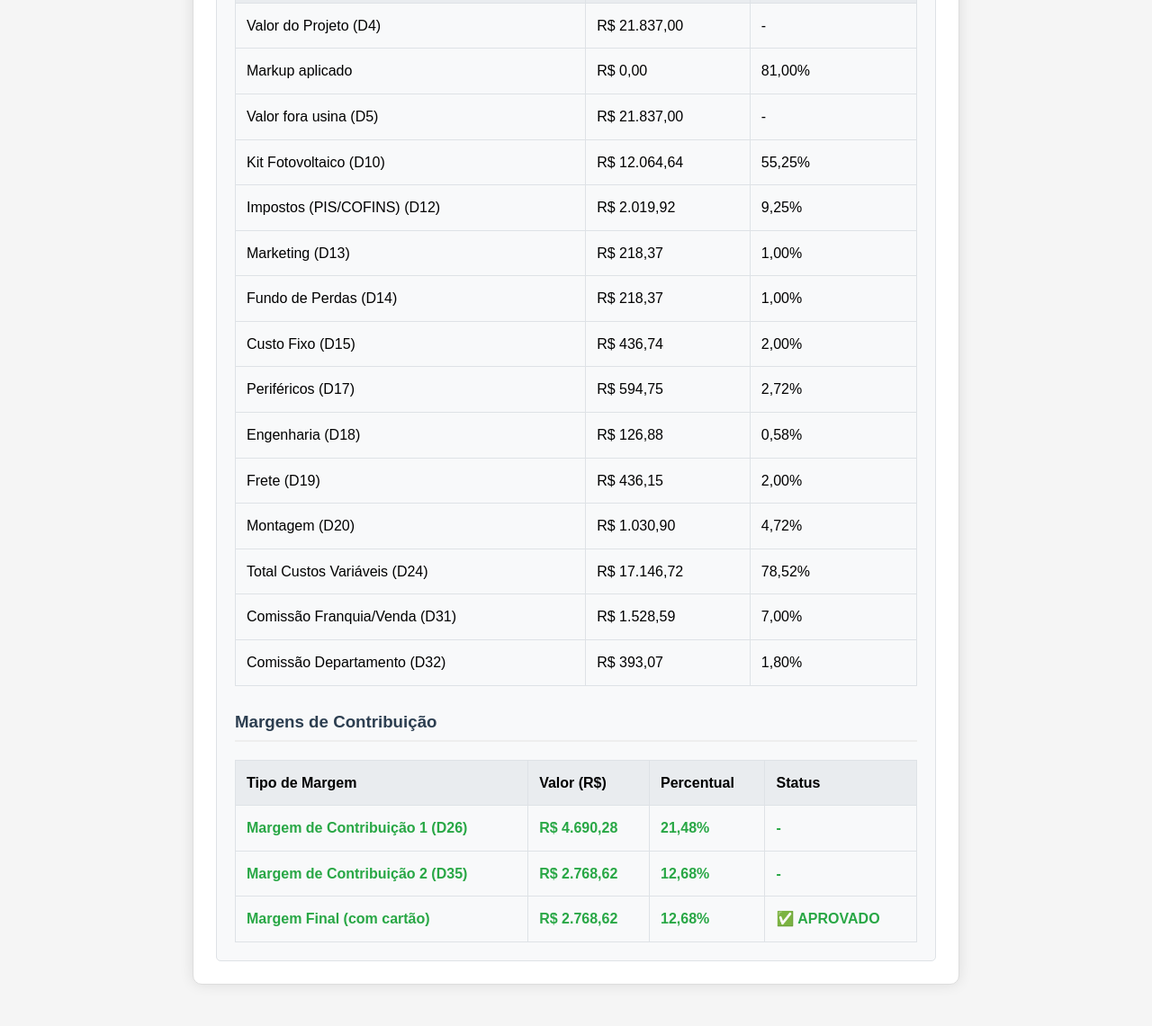
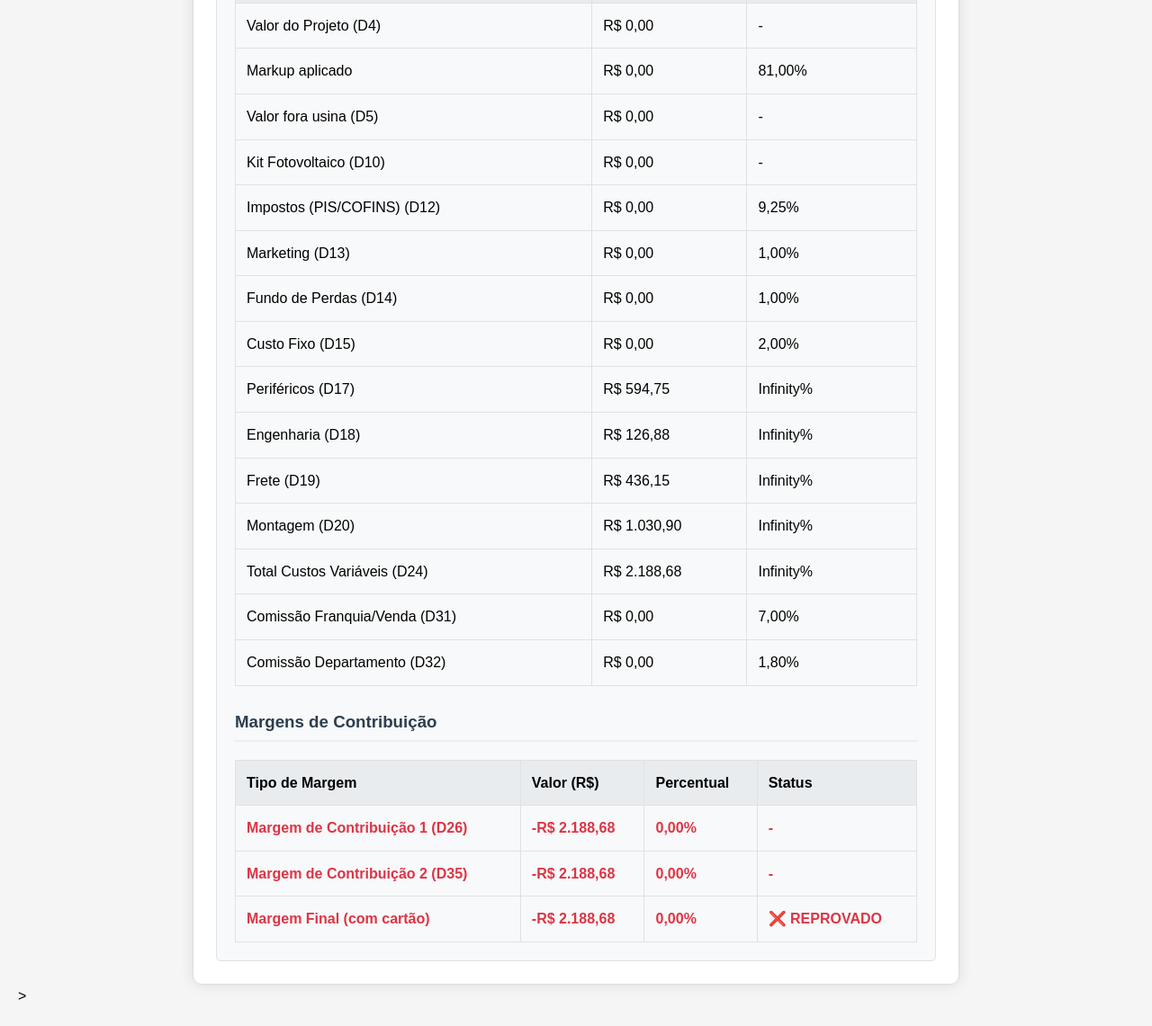
Before and after one commit to Loki062/calculadora, a plain HTML site: page index.html in a window 1280 px wide. Shown: the part 902-2043 px from the top of the page at 90% size. Before the commit the page ends 2017 px from the top, so only its background shows below. Drawn offline with Linux system fonts and the light colour scheme.

Commit message:
calculadora 1° fase

```diff
--- a/index.html
+++ b/index.html
@@ -4,95 +4,9 @@
   <meta charset="UTF-8">
   <meta name="viewport" content="width=device-width, initial-scale=1.0">
   <title>Calculadora de Margem Solar</title>
-  <style>
-    body {
-      font-family: Arial, sans-serif;
-      margin: 20px;
-      line-height: 1.6;
-      background-color: #f5f5f5;
-    }
-    .container {
-      max-width: 800px;
-      margin: 0 auto;
-      padding: 25px;
-      border: 1px solid #ddd;
-      border-radius: 10px;
-      background-color: white;
-      box-shadow: 0 0 15px rgba(0,0,0,0.1);
-    }
-    h1 {
-      color: #2c3e50;
-      text-align: center;
-      margin-bottom: 25px;
-    }
-    .input-group {
-      margin-bottom: 15px;
-    }
-    label {
-      display: block;
-      margin-bottom: 5px;
-      font-weight: bold;
-      color: #34495e;
-    }
-    input, select {
-      width: 100%;
-      padding: 10px;
-      border: 1px solid #ddd;
-      border-radius: 5px;
-      font-size: 16px;
-    }
-    button {
-      width: 100%;
-      padding: 12px;
-      margin-top: 20px;
-      background-color: #3498db;
-      color: white;
-      border: none;
-      border-radius: 5px;
-      font-size: 16px;
-      cursor: pointer;
-      transition: background-color 0.3s;
-    }
-    button:hover {
-      background-color: #2980b9;
-    }
-    .resultado {
-      margin-top: 30px;
-      padding: 20px;
-      background-color: #f8f9fa;
-      border: 1px solid #dee2e6;
-      border-radius: 5px;
-    }
-    table {
-      width: 100%;
-      border-collapse: collapse;
-      margin-top: 20px;
-    }
-    th, td {
-      border: 1px solid #dee2e6;
-      padding: 12px;
-      text-align: left;
-    }
-    th {
-      background-color: #e9ecef;
-      font-weight: bold;
-    }
-    .positive {
-      color: #28a745;
-      font-weight: bold;
-    }
-    .negative {
-      color: #dc3545;
-      font-weight: bold;
-    }
-    .section-title {
-      margin-top: 25px;
-      margin-bottom: 15px;
-      padding-bottom: 5px;
-      border-bottom: 2px solid #eee;
-      color: #2c3e50;
-    }
-  </style>
+
+   <link rel="stylesheet" href="style.css">
+
 </head>
 <body>
   <div class="container">
@@ -103,8 +17,8 @@
       <select id="regiao">
         <option value="GYN">GYN - Goiânia</option>
         <option value="SLB">SLB - São Luís</option>
-        <option value="SSM">SSM - Santa Maria</option>
-        <option value="GNS">GNS - Guanambi</option>
+        <option value="SSM">SSM - São Simão/option>
+        <option value="GNS">GNS - Goianésia</option>
         <option value="BSB">BSB - Brasília</option>
         <option value="TNG">TNG - Tangará da Serra</option>
         <option value="CON">CON - Confresa</option>
@@ -115,7 +29,7 @@
 
     <div class="input-group">
       <label for="valorProjeto">Valor do Projeto (R$):</label>
-      <input type="number" id="valorProjeto" value="21837.00" step="0.01">
+      <input type="number" id="valorProjeto" value="0" step="0.01">
     </div>
 
     <div class="input-group">
@@ -202,18 +116,6 @@
         "PAL": { "0-7": 130.00, "7-15": 90.00, "15-45": 85.00, "45-75": 70.00, "75-500": 60.00, ">500": 50.00 }
       },
 
-      engenharia: {
-        "GYN": { "0-7": 26.00, "7-15": 16.00, "15-45": 11.00, "45-75": 7.00, "75-500": 6.00, ">500": 5.00 },
-        "SLB": { "0-7": 26.00, "7-15": 16.00, "15-45": 11.00, "45-75": 7.00, "75-500": 6.00, ">500": 5.00 },
-        "SSM": { "0-7": 26.00, "7-15": 16.00, "15-45": 11.00, "45-75": 7.00, "75-500": 12.00, ">500": 10.00 },
-        "GNS": { "0-7": 26.00, "7-15": 16.00, "15-45": 11.00, "45-75": 7.00, "75-500": 6.00, ">500": 5.00 },
-        "BSB": { "0-7": 26.00, "7-15": 16.00, "15-45": 11.00, "45-75": 7.00, "75-500": 6.00, ">500": 5.00 },
-        "TNG": { "0-7": 26.00, "7-15": 16.00, "15-45": 11.00, "45-75": 7.00, "75-500": 6.00, ">500": 5.00 },
-        "CON": { "0-7": 26.00, "7-15": 16.00, "15-45": 11.00, "45-75": 7.00, "75-500": 6.00, ">500": 5.00 },
-        "SNP": { "0-7": 26.00, "7-15": 16.00, "15-45": 11.00, "45-75": 7.00, "75-500": 6.00, ">500": 5.00 },
-        "PAL": { "0-7": 26.00, "7-15": 16.00, "15-45": 11.00, "45-75": 7.00, "75-500": 6.00, ">500": 5.00 }
-      },
-
       frete: {
         "GYN": { "0-7": 60.00, "7-15": 55.00, "15-45": 54.00, "45-75": 40.00, "75-500": 35.00, ">500": 30.00 },
         "SLB": { "0-7": 90.00, "7-15": 85.00, "15-45": 55.00, "45-75": 50.00, "75-500": 35.00, ">500": 30.00 },
@@ -226,34 +128,34 @@
         "PAL": { "0-7": 90.00, "7-15": 85.00, "15-45": 55.00, "45-75": 50.00, "75-500": 35.00, ">500": 30.00 }
       },
 
-      montagemPorPlaca: {
-        "GYN": { "0-7": 72, "7-15": 72, "15-45": 67.5, "45-75": 63, "75-500": 58.5, ">500": 54 },
-        "SLB": { "0-7": 54, "7-15": 54, "15-45": 49.5, "45-75": 45, "75-500": 45, ">500": 40.5 },
-        "SSM": { "0-7": 72, "7-15": 72, "15-45": 72, "45-75": 54, "75-500": 54, ">500": 49.5 },
-        "GNS": { "0-7": 72, "7-15": 72, "15-45": 72, "45-75": 54, "75-500": 54, ">500": 49.5 },
-        "BSB": { "0-7": 90, "7-15": 90, "15-45": 85.5, "45-75": 81, "75-500": 76.5, ">500": 72 },
-        "TNG": { "0-7": 90, "7-15": 90, "15-45": 58.5, "45-75": 54, "75-500": 49.5, ">500": 45 },
-        "CON": { "0-7": 100, "7-15": 100, "15-45": 85.5, "45-75": 81, "75-500": 76.5, ">500": 72 },
-        "SNP": { "0-7": 90, "7-15": 90, "15-45": 85.5, "45-75": 81, "75-500": 76.5, ">500": 72 },
-        "PAL": { "0-7": 72, "7-15": 72, "15-45": 67.5, "45-75": 63, "75-500": 58.5, ">500": 54 }
+      engenharia: {
+        "GYN": { "0-7": 7.00, "7-15": 16.00, "15-45": 14.00, "45-75": 12.00, "75-500": 10.00, ">500": 8.00 },
+        "SLB": { "0-7": 7.00, "7-15": 16.00, "15-45": 14.00, "45-75": 12.00, "75-500": 10.00, ">500": 8.00 },
+        "SSM": { "0-7": 7.00, "7-15": 16.00, "15-45": 14.00, "45-75": 12.00, "75-500": 10.00, ">500": 8.00 },
+        "GNS": { "0-7": 7.00, "7-15": 16.00, "15-45": 14.00, "45-75": 12.00, "75-500": 10.00, ">500": 8.00 },
+        "BSB": { "0-7": 7.00, "7-15": 16.00, "15-45": 14.00, "45-75": 12.00, "75-500": 10.00, ">500": 8.00 },
+        "TNG": { "0-7": 7.00, "7-15": 16.00, "15-45": 14.00, "45-75": 12.00, "75-500": 10.00, ">500": 8.00 },
+        "CON": { "0-7": 7.00, "7-15": 16.00, "15-45": 14.00, "45-75": 12.00, "75-500": 10.00, ">500": 8.00 },
+        "SNP": { "0-7": 7.00, "7-15": 16.00, "15-45": 14.00, "45-75": 12.00, "75-500": 10.00, ">500": 8.00 },
+        "PAL": { "0-7": 7.00, "7-15": 16.00, "15-45": 14.00, "45-75": 12.00, "75-500": 10.00, ">500": 8.00 }
       },
 
       montagemPorKwp: {
-        "GYN": { "0-7": 150, "7-15": 130, "15-45": 120 },
-        "SLB": { "0-7": 140, "7-15": 120, "15-45": 100 },
-        "SSM": { "0-7": 150, "7-15": 130, "15-45": 120 },
-        "GNS": { "0-7": 150, "7-15": 130, "15-45": 120 },
-        "BSB": { "0-7": 150, "7-15": 130, "15-45": 120 },
-        "TNG": { "0-7": 150, "7-15": 140, "15-45": 135 },
-        "CON": { "0-7": 170, "7-15": 160, "15-45": 150 },
-        "SNP": { "0-7": 150, "7-15": 140, "15-45": 135 },
-        "PAL": { "0-7": 150, "7-15": 140, "15-45": 135 }
-      },
+      "GYN": { "0-7": 150.00, "7-15": 130.00, "15-45": 120.00, "45-75": 105.00, "75-500": 97.50, ">500": 90.00 },
+      "SLB": { "0-7": 140.00, "7-15": 120.00, "15-45": 100.00, "45-75": 75.00, "75-500": 75.00, ">500": 67.50 },
+      "SSM": { "0-7": 150.00, "7-15": 130.00, "15-45": 120.00, "45-75": 90.00, "75-500": 90.00, ">500": 82.50 },
+      "GNS": { "0-7": 150.00, "7-15": 130.00, "15-45": 120.00, "45-75": 90.00, "75-500": 90.00, ">500": 82.50 },
+      "BSB": { "0-7": 150.00, "7-15": 130.00, "15-45": 120.00, "45-75": 135.00, "75-500": 127.50, ">500": 120.00 },
+      "TNG": { "0-7": 150.00, "7-15": 140.00, "15-45": 135.00, "45-75": 90.00, "75-500": 82.50, ">500": 75.00 },
+      "CON": { "0-7": 170.00, "7-15": 160.00, "15-45": 150.00, "45-75": 125.00, "75-500": 125.00, ">500": 125.00 },
+      "SNP": { "0-7": 150.00, "7-15": 140.00, "15-45": 135.00, "45-75": 135.00, "75-500": 127.50, ">500": 120.00 },
+      "PAL": { "0-7": 150.00, "7-15": 140.00, "15-45": 135.00, "45-75": 105.00, "75-500": 97.50, ">500": 90.00 }
+},
 
       markups: {
         "GYN": 1.81,
         "SLB": 1.81,
-        "SSM": 1.90,
+        "SSM": 2.00,
         "GNS": 1.81,
         "BSB": 2.20,
         "TNG": 1.81,
@@ -288,19 +190,6 @@
       else if (kwp <= 75) return "45-75";
       else if (kwp <= 500) return "75-500";
       else return ">500";
-    }
-
-    // Função para calcular o custo de montagem
-    function calcularMontagem(unidade, faixa, potencia, potenciaPlaca) {
-      const numPlacas = (potencia * 1000) / potenciaPlaca;
-
-      if (faixa === "0-7" || faixa === "7-15" || faixa === "15-45") {
-        // Usa tabela por kWp para faixas menores
-        return tabelas.montagemPorKwp[unidade][faixa] * potencia;
-      } else {
-        // Usa tabela por placa para faixas maiores (com conversão implícita)
-        return tabelas.montagemPorPlaca[unidade][faixa] * numPlacas;
-      }
     }
 
     // Função para formatar valores monetários
@@ -340,11 +229,11 @@
     function calcular() {
       // Capturar valores dos inputs
       const unidade = document.getElementById("regiao").value;
-      const valorProjeto = parseFloat(document.getElementById("valorProjeto").value);
-      const potencia = parseFloat(document.getElementById("kwp").value);
-      const potenciaPlaca = parseFloat(document.getElementById("potenciaPlaca").value);
+      const valorProjeto = parseFloat(document.getElementById("valorProjeto").value) || 0;
+      const potencia = parseFloat(document.getElementById("kwp").value) || 0;
+      const potenciaPlaca = parseFloat(document.getElementById("potenciaPlaca").value) || 600;
       const cartaoCredito = document.getElementById("cartaoCredito").value;
-      const seguro = parseFloat(document.getElementById("seguro").value);
+      const seguro = parseFloat(document.getElementById("seguro").value) || 0;
       const faixa = getFaixaKwp(potencia);
 
       // Limpar resultados anteriores
@@ -354,14 +243,14 @@
       // --- CÁLCULOS BASE --- //
       const markup = tabelas.markups[unidade];
       const valorVenda = valorProjeto; // D4
-      const valorForaUsina = valorVenda - seguro; // D5 (simplificado)
+      const valorForaUsina = valorVenda - seguro; // D5
 
       // Cálculo do número de placas
-      const numPlacas = (potencia * 1000) / potenciaPlaca;
+      const numPlacas = Math.ceil((potencia * 1000) / potenciaPlaca);
 
       // --- CUSTOS VARIÁVEIS --- //
       // D10: Kit Fotovoltaico
-      const custoKit = valorVenda / markup; // D10
+      const custoKit = valorVenda * 0.5; // Fixado em 50% conforme planilha
 
       // D12-D15: Custos fixos percentuais
       const custoImpostos = valorVenda * 0.0925; // D12 (9.25%)
@@ -371,9 +260,9 @@
 
       // D17-D20: Custos variáveis
       const custoPerifericos = tabelas.perifericos[unidade][faixa] * potencia; // D17
-      const custoEngenharia = tabelas.engenharia[unidade][faixa] * potencia;   // D18
-      const custoFrete = tabelas.frete[unidade][faixa] * potencia;             // D19
-      const custoMontagem = calcularMontagem(unidade, faixa, potencia, potenciaPlaca); // D20
+      const custoEngenharia = tabelas.engenharia[unidade][faixa] * potencia;   // D18 (R$/kWp)
+      const custoFrete = tabelas.frete[unidade][faixa] * potencia;             // D19 (R$/kWp)
+      const custoMontagem = tabelas.montagemPorKwp[unidade][faixa] * potencia; // D20
 
       // D24: Total de Custos Variáveis
       const totalCustos = custoKit + custoImpostos + custoMarketing +
@@ -383,7 +272,7 @@
       // --- MARGENS DE CONTRIBUIÇÃO --- //
       // D26: Margem de Contribuição 1
       const margem1 = valorVenda - totalCustos;
-      const margem1Percentual = (margem1 / valorVenda) * 100;
+      const margem1Percentual = valorVenda > 0 ? (margem1 / valorVenda) * 100 : 0;
 
       // D31-D32: Comissões
       const comissaoFranquia = valorVenda * 0.07;    // 7% (E31)
@@ -391,7 +280,7 @@
 
       // D35: Margem de Contribuição 2 (após comissões)
       const margem2 = margem1 - comissaoFranquia - comissaoDepartamento;
-      const margem2Percentual = (margem2 / valorVenda) * 100;
+      const margem2Percentual = valorVenda > 0 ? (margem2 / valorVenda) * 100 : 0;
 
       // --- CARTÃO DE CRÉDITO --- //
       const taxaCartao = tabelas.taxasCartao[cartaoCredito];
@@ -399,10 +288,7 @@
 
       // Margem final considerando cartão
       const margemFinal = margem2 - acrescimoCartao;
-      const margemFinalPercentual = (margemFinal / valorVenda) * 100;
-
-      // Status da margem (aprovado/reprovado)
-      const statusMargem = margemFinalPercentual >= 7 ? "APROVADO" : "REPROVADO";
+      const margemFinalPercentual = valorVenda > 0 ? (margemFinal / valorVenda) * 100 : 0;
 
       // --- EXIBIR RESULTADOS --- //
 
@@ -471,5 +357,5 @@
     // Calcular ao carregar a página
     window.onload = calcular;
   </script>
-</body>
-</html>
+  </body>>
+  </html>
--- /dev/null
+++ b/style.css
@@ -0,0 +1,87 @@
+body {
+    font-family: Arial, sans-serif;
+    margin: 20px;
+    line-height: 1.6;
+    background-color: #f5f5f5;
+  }
+  .container {
+    max-width: 800px;
+    margin: 0 auto;
+    padding: 25px;
+    border: 1px solid #ddd;
+    border-radius: 10px;
+    background-color: white;
+    box-shadow: 0 0 15px rgba(0,0,0,0.1);
+  }
+  h1 {
+    color: #2c3e50;
+    text-align: center;
+    margin-bottom: 25px;
+  }
+  .input-group {
+    margin-bottom: 15px;
+  }
+  label {
+    display: block;
+    margin-bottom: 5px;
+    font-weight: bold;
+    color: #34495e;
+  }
+  input, select {
+    width: 100%;
+    padding: 10px;
+    border: 1px solid #ddd;
+    border-radius: 5px;
+    font-size: 16px;
+  }
+  button {
+    width: 100%;
+    padding: 12px;
+    margin-top: 20px;
+    background-color: #3498db;
+    color: white;
+    border: none;
+    border-radius: 5px;
+    font-size: 16px;
+    cursor: pointer;
+    transition: background-color 0.3s;
+  }
+  button:hover {
+    background-color: #2980b9;
+  }
+  .resultado {
+    margin-top: 30px;
+    padding: 20px;
+    background-color: #f8f9fa;
+    border: 1px solid #dee2e6;
+    border-radius: 5px;
+  }
+  table {
+    width: 100%;
+    border-collapse: collapse;
+    margin-top: 20px;
+  }
+  th, td {
+    border: 1px solid #dee2e6;
+    padding: 12px;
+    text-align: left;
+  }
+  th {
+    background-color: #e9ecef;
+    font-weight: bold;
+  }
+  .positive {
+    color: #28a745;
+    font-weight: bold;
+  }
+  .negative {
+    color: #dc3545;
+    font-weight: bold;
+  }
+  .section-title {
+    margin-top: 25px;
+    margin-bottom: 15px;
+    padding-bottom: 5px;
+    border-bottom: 2px solid #eee;
+    color: #2c3e50;
+  }
```
